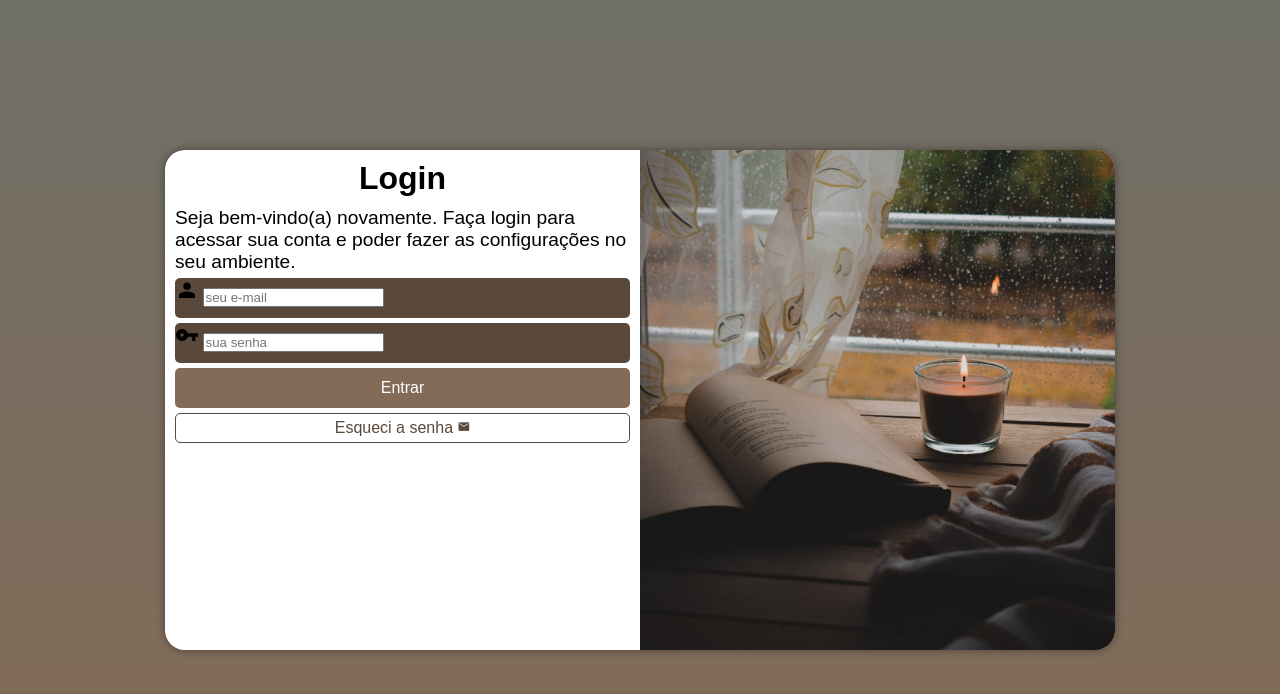
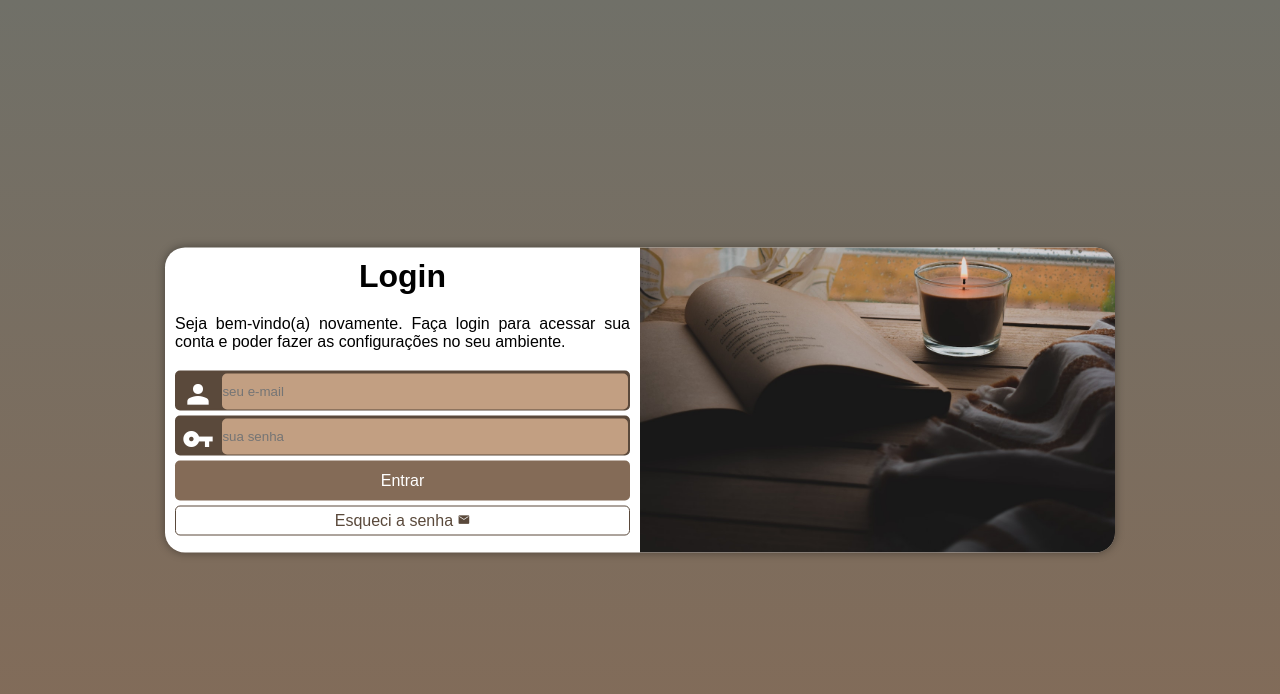
Before and after one commit to danielgneves/projeto-login, a plain HTML site: page index.html in a window 1280 px wide. Drawn offline with nearby package versions, Linux system fonts and the light colour scheme.

Commit message:
finalizando o projeto

```diff
--- a/estilos/media-query.css
+++ b/estilos/media-query.css
@@ -1,11 +1,12 @@
 @charset "UTF-8";
 
 @media screen and (min-width: 768px) and (max-width: 992px) {
-    body {
+    body { /* Configuração para tablet */
         background-image: linear-gradient(to top, #846B57, #707068);
     }
     section#login {
         width: 90vw;
+        height: 260px;
     }
     section#login > div#imagem {
         float: left;
@@ -20,11 +21,12 @@
 }
 
 @media screen and (min-width: 992px) {
-    body {
+    body { /* Configuração para telas maiores */
         background-image: linear-gradient(to top, #846B57, #707068);
     }
     section#login {
         width: 950px;
+        height: 305px;
     }
     section#login > div#imagem {
         float: right;
@@ -39,6 +41,7 @@
         font-size: 2em;
     }
     div#formulario > p {
-        font-size: 1.2em;
+        font-size: 1em;
+        margin: 20px 0px;
     }
 }
--- a/estilos/style.css
+++ b/estilos/style.css
@@ -67,6 +67,7 @@ div#formulario > h1 {
 
 div#formulario > p {
     font-size: 0.8em;
+    text-align: justify;
 }
 
 form > div.campo {
@@ -74,11 +75,27 @@ form > div.campo {
     height: 40px;
     margin: 5px 0px;
     border-radius: 5px;
-
+    border: 2px solid #5a493b;
 }
 
 div.campo > label {
     display: none;
+}
+
+div.campo > span {
+    color: white;
+    width: 40px;
+    padding: 5px;
+    font-size: 2em;
+}
+
+div.campo > input {
+    height: 100%;
+    width: calc(100% - 45px);
+    background-color: #c29f82;
+    border: none;
+    border-radius: 5px;
+    transform: translate(1px, -14px);
 }
 
 form > div > input[type=submit] {
@@ -95,6 +112,10 @@ form > div > input[type=submit] {
 
 div > input[type=submit]:hover {
     background-color: #5a493b;
+}
+
+div > input:focus-within {
+    background-color: white;
 }
 
 div > a.botao {
```
